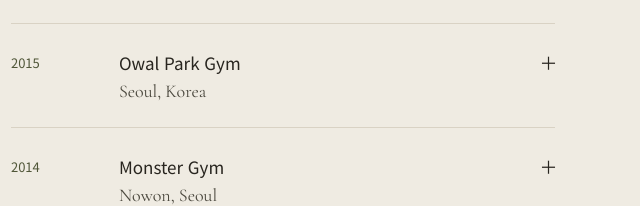
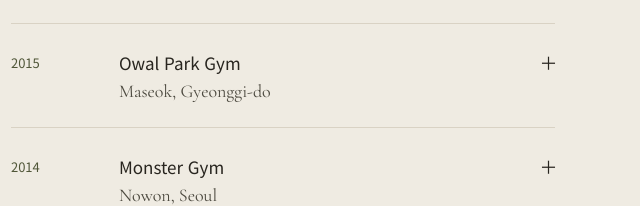
Before and after one commit to dhk10003/Junhee-Portfolio, a website: page pages/JUNHEE/index.html in a window 1280 px wide. Shown: the part 4708-4914 px from the top of the page, 635-1275 px from the left. Drawn offline with nearby package versions, Linux system fonts and the light colour scheme; files that its build step writes are made by us from their sources; files whose address does not match are found by name.

Commit message:
Correct Owal Park Gym location to Maseok, Gyeonggi-do

```diff
--- a/pages/includes/credentials.html
+++ b/pages/includes/credentials.html
@@ -174,7 +174,7 @@
         <summary>
           <span class="timeline-date">2015</span
           ><span class="timeline-summary"
-            ><strong>Owal Park Gym</strong><small>Seoul, Korea</small></span
+            ><strong>Owal Park Gym</strong><small>Maseok, Gyeonggi-do</small></span
           ><i aria-hidden="true">＋</i>
         </summary>
         <div class="timeline-detail">
```
